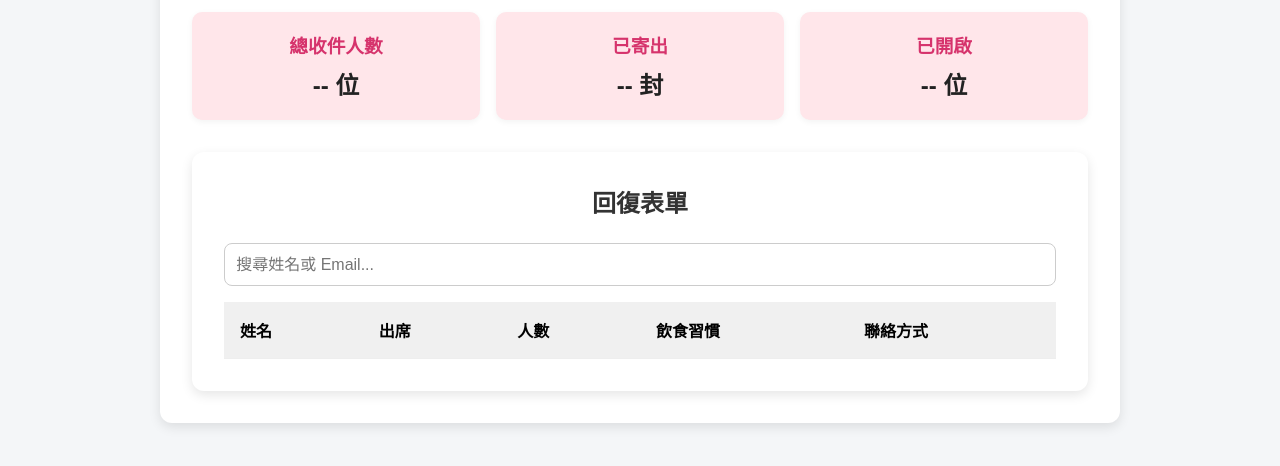
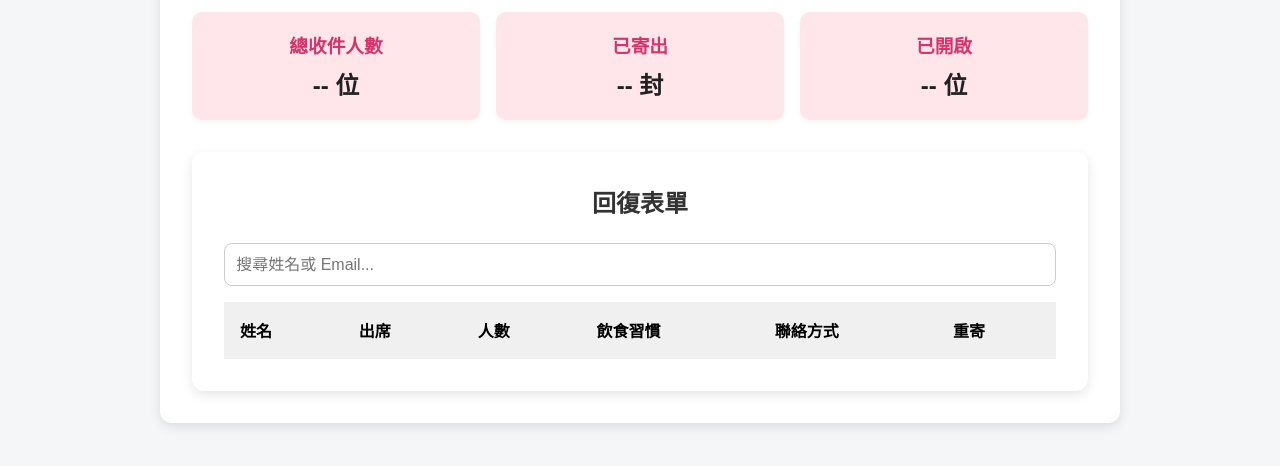
Before and after one commit to kelvinhsieh28/se, a website: page public/html/record.html in a window 1280 px wide. Shown: the part 168-634 px from the top of the page. Drawn offline with Linux system fonts and the light colour scheme; no server answers.

```diff
--- a/public/html/record.html
+++ b/public/html/record.html
@@ -89,6 +89,7 @@
             <th>人數</th>
             <th>飲食習慣</th>
             <th>聯絡方式</th>
+            <th>重寄</th>
           </tr>
         </thead>
         <tbody>
```
